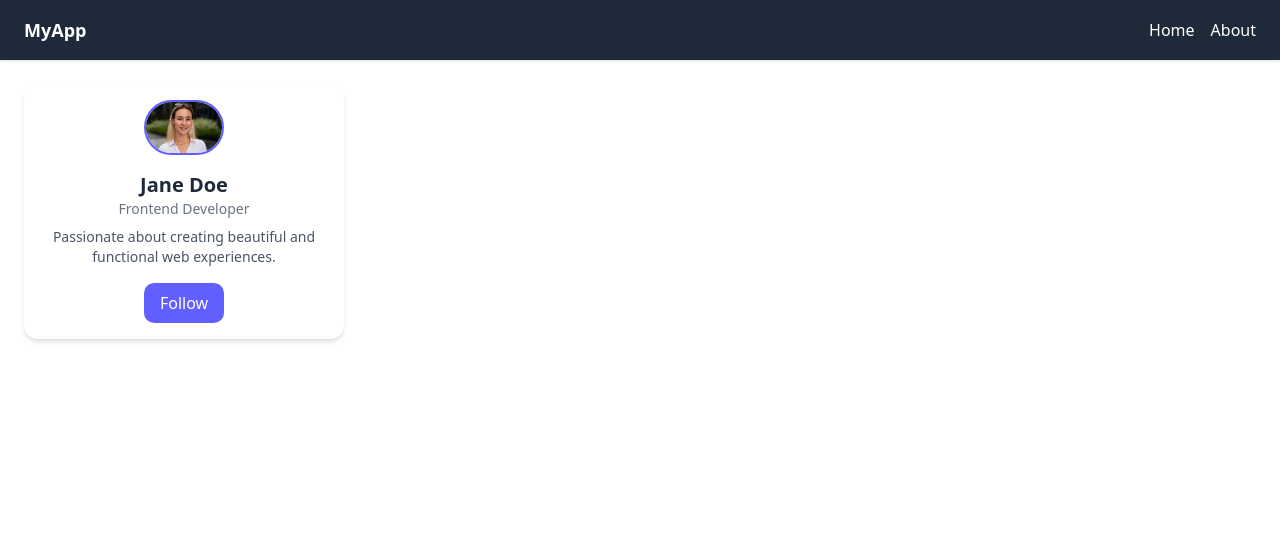
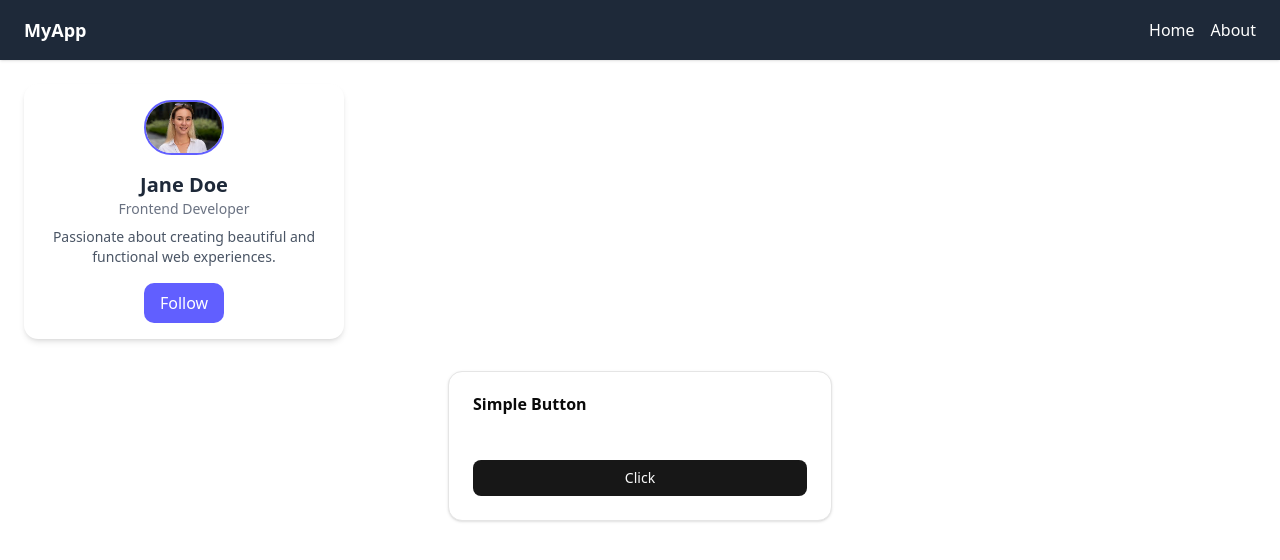
Before and after one commit to abhinav-vadali/kanban-board, a Next.js app: page /about in a window 1280 px wide. Shown: the top 560 px of the page. Built offline with nearby package versions, Linux system fonts and the light colour scheme.

Commit message:
feat(about-page): add card with button that logs to console when clicked

```diff
--- a/src/app/about/page.tsx
+++ b/src/app/about/page.tsx
@@ -1,5 +1,6 @@
 import Image from 'next/image';
 import type { Metadata } from 'next';
+import CardWithButton from '@/components/CardWithButton'
 
 export const metadata: Metadata = {
     title: "About Page",
@@ -7,6 +8,13 @@ export const metadata: Metadata = {
 }
 
 export default function AboutPage() {
+    return (<div>
+        <ProfileCard></ProfileCard>
+        <CardWithButton></CardWithButton>
+        </div>)
+}
+
+export function ProfileCard() {
     return (
   <div className="max-w-xs bg-white rounded-xl shadow-md overflow-hidden p-4 text-center">
         <Image
--- /dev/null
+++ b/src/components/CardWithButton.tsx
@@ -0,0 +1,18 @@
+"use client";
+import { Button } from "@/components/ui/button"
+import { Card, CardContent, CardHeader, CardTitle } from "@/components/ui/card"
+
+export default function CardWithButton() {
+    return (
+    <Card className="max-w-sm mx-auto mt-8">
+      <CardHeader>
+        <CardTitle>Simple Button</CardTitle>
+      </CardHeader>
+      <CardContent>
+        <Button onClick = {() => console.log('clicked')} className="mt-4 w-full" variant="default" >
+          Click
+        </Button>
+      </CardContent>
+    </Card>
+  );
+}
```
